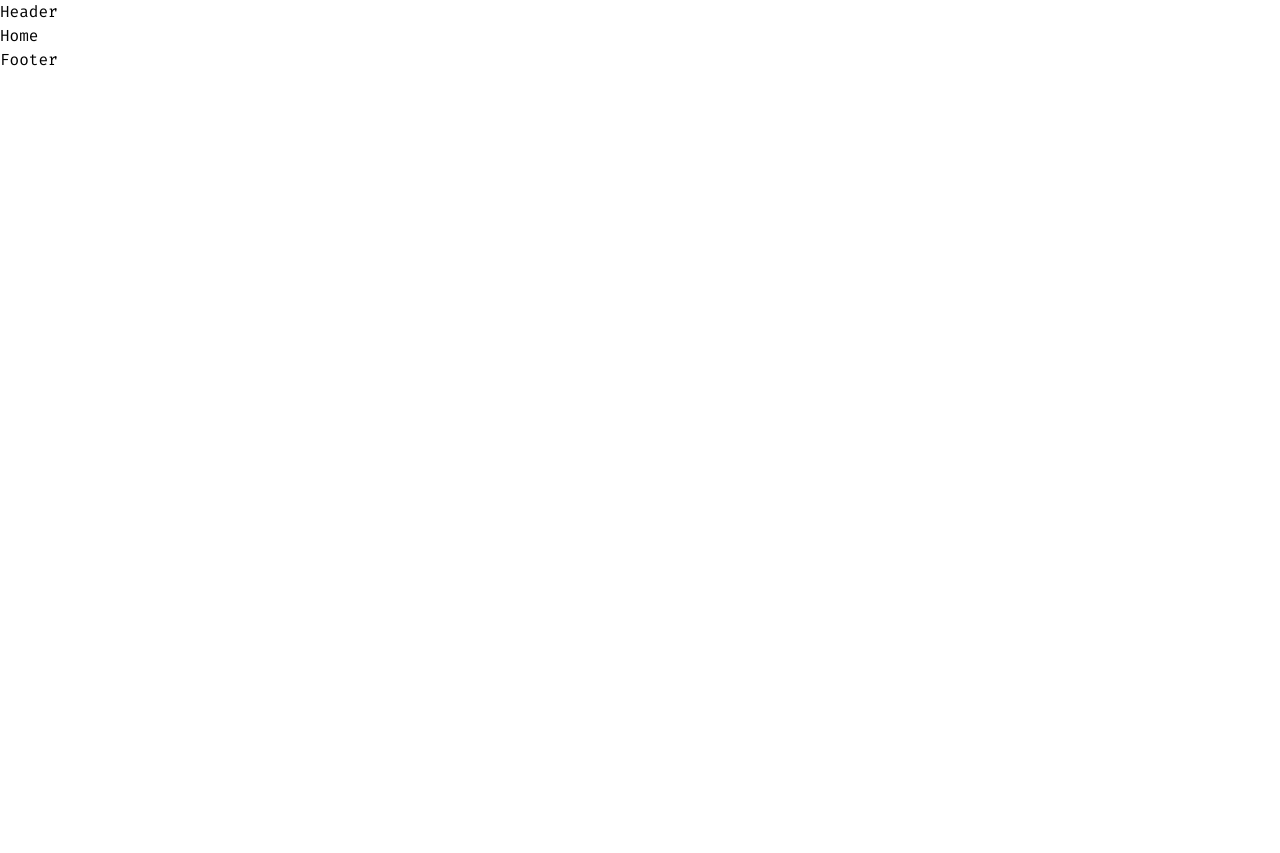
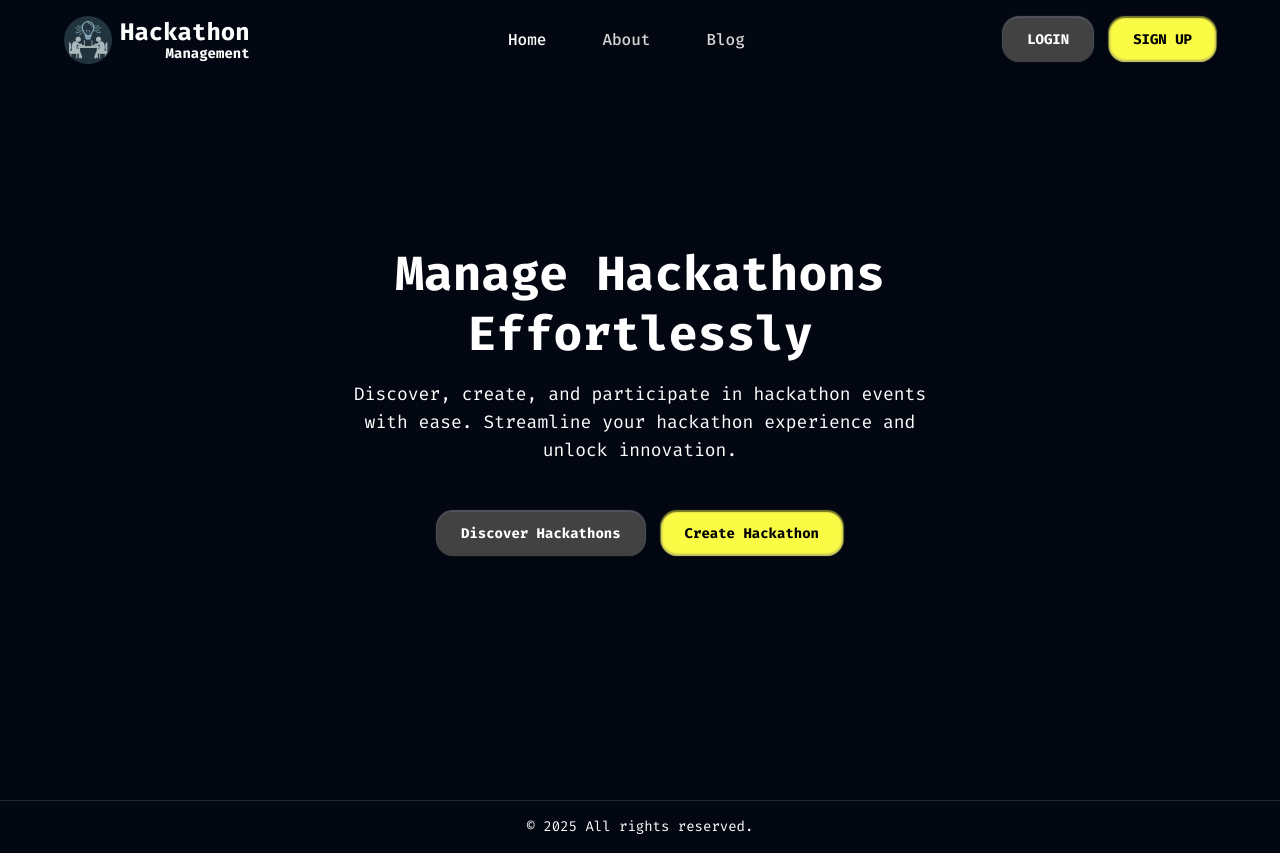
Before and after one commit to amankashyap004/hackathon-management-web, a Next.js app: page / in a window 1280 px wide. Before the commit the page ends 800 px from the top, so only its background shows below. Built offline with nearby package versions, Linux system fonts and the light colour scheme.

Commit message:
add: components header footer and hero section

```diff
--- a/src/app/layout.tsx
+++ b/src/app/layout.tsx
@@ -15,7 +15,9 @@ export default function RootLayout({
 }>) {
   return (
     <html lang="en">
-      <body className={`${firaCode.className} font-firaCode antialiased`}>
+      <body
+        className={`${firaCode.className} font-firaCode bg-gray-950 text-white antialiased`}
+      >
         {children}
       </body>
     </html>
--- a/src/app/not-found.tsx
+++ b/src/app/not-found.tsx
@@ -1,6 +1,7 @@
 import React from "react";
 import Link from "next/link";
 import Container from "@/components/wrappers/Container";
+import Button from "@/components/ui/Button";
 
 const NotFound = () => {
   return (
@@ -10,11 +11,8 @@ const NotFound = () => {
         <p className="lg:text-xl mb-6">
           Oops! The page you're looking for doesn't exist.
         </p>
-        <Link
-          href="/"
-          className="px-6 py-2.5 lg:py-3 text-white rounded-lg bg-orange-600 hover:bg-orange-700 transition duration-300"
-        >
-          Go Back Home
+        <Link href="/">
+          <Button>Go Back Home</Button>
         </Link>
       </Container>
     </div>
--- a/src/app/page.tsx
+++ b/src/app/page.tsx
@@ -1,10 +1,11 @@
+import Hero from "@/components/home/Hero";
 import Layout from "@/components/wrappers/Layout";
 
 export default function Home() {
   return (
     <Layout>
       <main>
-        <p>Home</p>
+       <Hero/>
       </main>
     </Layout>
   );
--- a/src/components/common/Footer.tsx
+++ b/src/components/common/Footer.tsx
@@ -1,9 +1,16 @@
-import React from 'react'
+import React from "react";
+import Container from "../wrappers/Container";
 
 const Footer = () => {
   return (
-    <div>Footer</div>
-  )
-}
+    <footer className="w-full border-t border-gray-800 ">
+      <Container>
+        <div className="py-4 text-center text-sm ">
+          <p>© {new Date().getFullYear()} All rights reserved.</p>
+        </div>
+      </Container>
+    </footer>
+  );
+};
 
-export default Footer
+export default Footer;
--- a/src/components/common/Header.tsx
+++ b/src/components/common/Header.tsx
@@ -1,9 +1,149 @@
-import React from 'react'
+"use client";
 
-const Header = () => {
+import React, { useState, useEffect } from "react";
+import Link from "next/link";
+import Image from "next/image";
+import { usePathname } from "next/navigation";
+import { IoClose, IoMenu } from "react-icons/io5";
+
+import Container from "../wrappers/Container";
+import Button from "../ui/Button";
+
+const navItems = [
+  { name: "Home", href: "/" },
+  { name: "About", href: "/about" },
+  { name: "Blog", href: "/blog" },
+];
+
+const Header: React.FC = () => {
+  const pathname = usePathname();
+
+  const [isMobileMenuOpen, setMobileMenuOpen] = useState(false);
+  const [isScrollingUp, setScrollingUp] = useState(true);
+  const [lastScrollY, setLastScrollY] = useState(0);
+  const [isTop, setIsTop] = useState(true);
+
+  useEffect(() => {
+    const handleScroll = () => {
+      const currentScrollY = window.scrollY;
+      setIsTop(currentScrollY <= 40);
+
+      if (currentScrollY > lastScrollY && currentScrollY > 20) {
+        setScrollingUp(false);
+      } else {
+        setScrollingUp(true);
+      }
+      setLastScrollY(currentScrollY);
+    };
+
+    window.addEventListener("scroll", handleScroll);
+    return () => {
+      window.removeEventListener("scroll", handleScroll);
+    };
+  }, [lastScrollY]);
+
+  const NavLinks = ({ className }: { className?: string }) => (
+    <nav
+      className={`flex flex-col lg:flex-row justify-between lg:items-center gap-6 lg:gap-14 w-full ${className}`}
+    >
+      {navItems.map((item, index) => (
+        <Link
+          key={index}
+          href={item.href}
+          className={`font-medium transition-all duration-300 hover:text-white ${
+            pathname === item.href ? "text-white" : "text-[#D4D2D3]"
+          }`}
+          onClick={() => isMobileMenuOpen && setMobileMenuOpen(false)}
+        >
+          {item.name}
+        </Link>
+      ))}
+    </nav>
+  );
+
   return (
-    <div>Header</div>
-  )
-}
+    <header
+      className={`shadow-sm fixed top-0 left-0 w-full z-50 transition-transform duration-300 ${
+        isScrollingUp ? "lg:translate-y-0" : " lg:-translate-y-full"
+      } ${
+        isTop
+          ? "bg-black lg:bg-transparent"
+          : "bg-black lg:bg-black/80 lg:backdrop-blur"
+      }`}
+    >
+      <Container className="py-4">
+        <div className="flex justify-between items-center gap-8 w-full">
+          <div className="">
+            <BrandLogo />
+          </div>
+          <div className="hidden lg:block">
+            <NavLinks />
+          </div>
+          <div className="hidden lg:block">
+            <div className="flex flex-col lg:flex-row lg:items-center gap-6 lg:gap-4">
+              <Button className="uppercase">Login</Button>
+              <Button variant="secondary" className="uppercase">
+                Sign up
+              </Button>
+            </div>
+          </div>
+          <div className="lg:hidden">
+            <button
+              className="text-3xl"
+              onClick={() => setMobileMenuOpen(!isMobileMenuOpen)}
+            >
+              {isMobileMenuOpen ? <IoClose /> : <IoMenu />}
+            </button>
+          </div>
+        </div>
+      </Container>
 
-export default Header
+      {isMobileMenuOpen && (
+        <div className="fixed inset-0 flex bg-black/50 backdrop-blur z-40 w-full h-full">
+          <div className="relative w-full h-full p-4 !bg-black drop-shadow-lg">
+            <BrandLogo />
+            <NavLinks className="mt-8" />
+            <div className="flex flex-col lg:flex-row lg:items-center gap-4 mt-8">
+              <Button className="uppercase">Login</Button>
+              <Button variant="secondary" className="uppercase">
+                Sign up
+              </Button>
+            </div>
+
+            <button
+              className="absolute top-4 right-4 text-3xl hover:text-[#E16B31]"
+              onClick={() => setMobileMenuOpen(!isMobileMenuOpen)}
+            >
+              <IoClose />
+            </button>
+          </div>
+
+          <div className="flex-1" onClick={() => setMobileMenuOpen(false)} />
+        </div>
+      )}
+    </header>
+  );
+};
+
+export default Header;
+
+const BrandLogo = () => (
+  <Link href="/" className="flex items-center gap-2">
+    <Image
+      src="/images/logo.png"
+      alt="logo"
+      width={200}
+      height={200}
+      quality={100}
+      className="object-contain w-10 lg:w-12 h-10 lg:h-12"
+    />
+    <div className="-space-y-1">
+      <p className="text-lg lg:text-2xl font-extrabold text-nowrap">
+        Hackathon
+      </p>
+      <p className="text-xs lg:text-sm font-extrabold text-nowrap text-end">
+        Management
+      </p>
+    </div>
+  </Link>
+);
--- /dev/null
+++ b/src/components/home/Hero.tsx
@@ -0,0 +1,34 @@
+import React from "react";
+import Link from "next/link";
+import Container from "../wrappers/Container";
+import Button from "../ui/Button";
+
+const Hero = () => {
+  return (
+    <section className="flex justify-center items-center w-full h-screen">
+      <Container>
+        <div className="flex flex-col justify-center items-center gap-4 lg:w-1/2 text-center">
+          <h1 className="text-3xl lg:text-5xl font-bold ">
+            <span className="leading-tight">
+              Manage Hackathons Effortlessly
+            </span>
+          </h1>
+          <p className="text-sm lg:text-lg">
+            Discover, create, and participate in hackathon events with ease.
+            Streamline your hackathon experience and unlock innovation.
+          </p>
+          <div className="flex flex-col lg:flex-row justify-center items-center gap-4 w-full mt-4 lg:mt-8">
+            <Link href="/" className="w-full lg:w-auto">
+              <Button>Discover Hackathons</Button>
+            </Link>
+            <Link href="/" className="w-full lg:w-auto">
+              <Button variant="secondary">Create Hackathon</Button>
+            </Link>
+          </div>
+        </div>
+      </Container>
+    </section>
+  );
+};
+
+export default Hero;
--- /dev/null
+++ b/src/components/ui/Button.tsx
@@ -0,0 +1,33 @@
+import React, { ReactNode } from "react";
+
+interface ButtonProps {
+  children: ReactNode;
+  onClick?: () => void;
+  className?: string;
+  variant?: "primary" | "secondary";
+}
+
+const Button: React.FC<ButtonProps> = ({
+  children,
+  onClick,
+  className = "",
+  variant = "primary",
+}) => {
+  const variants = {
+    primary:
+      "bg-[#424242] shadow-[#ffffff50_0px_-1px_1px_1px,#42424250_0px_-2px_2px_1px_inset]",
+    secondary:
+      "text-black bg-[#F9FB44] shadow-[#F9FB4480_0px_-1px_1px_1px,#3423AA50_0px_-1px_2px_1px_inset]",
+  };
+
+  return (
+    <button
+      onClick={onClick}
+      className={`flex justify-center items-center gap-2 px-6 py-3 text-sm font-bold rounded-2xl drop-shadow-md transition-all duration-300 w-full text-nowrap active:scale-105 hover:opacity-85 ${variants[variant]} ${className}`}
+    >
+      {children}
+    </button>
+  );
+};
+
+export default Button;
```
